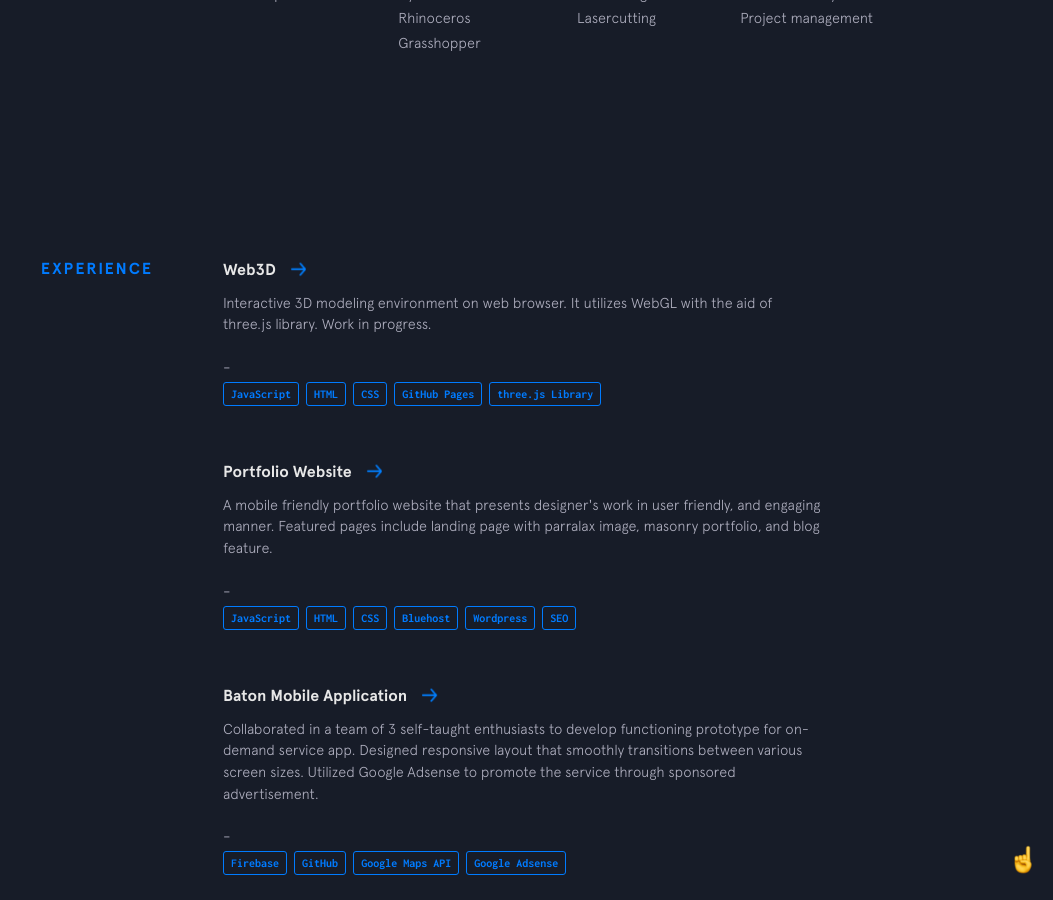
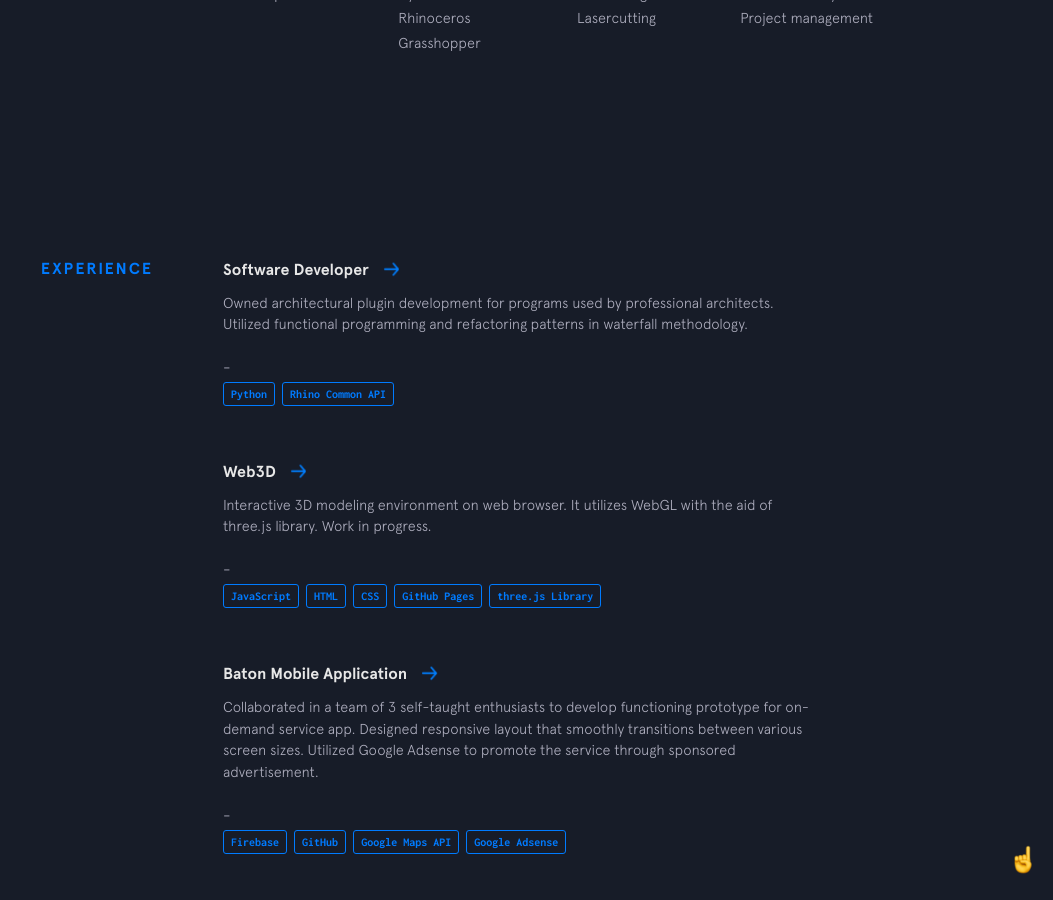
Before and after one commit to bennettoh/website-2020, a Jekyll site: the page built from index.html, in a window 1280 px wide and 900 px high, scrolled down 1639 px. Shown: the whole window, without its empty margins (227-1280 px from the left). Built offline with Jekyll 4.4.1, drawn with Linux system fonts in a browser that asks for light colours; nearby versions of some CDN libraries.

Commit message:
added archi hacks

```diff
--- a/_data/other-projects.yml
+++ b/_data/other-projects.yml
@@ -1,3 +1,11 @@
+- name: Software Developer
+  url: https://gumroad.com/archihacks
+  code: https://gumroad.com/archihacks
+  description: Owned architectural plugin development for programs used by professional architects. Utilized functional programming and refactoring patterns in waterfall methodology.
+  used:
+    - thing: Python
+    - thing: Rhino Common API
+
 - name: Web3D
   url: https://bennettoh.github.io/web3d/
   code: https://bennettoh.github.io/web3d/
@@ -8,18 +16,6 @@
     - thing: CSS
     - thing: GitHub Pages
     - thing: three.js Library
-
-- name: Portfolio Website
-  url: https://bennettoh.com
-  code: https://bennettoh.com
-  description: A mobile friendly portfolio website that presents designer's work in user friendly, and engaging manner. Featured pages include landing page with parralax image, masonry portfolio, and blog feature.
-  used:
-    - thing: JavaScript
-    - thing: HTML
-    - thing: CSS
-    - thing: Bluehost
-    - thing: Wordpress
-    - thing: SEO
 
 - name: Baton Mobile Application
   url: https://baton-app.bubbleapps.io/
```
